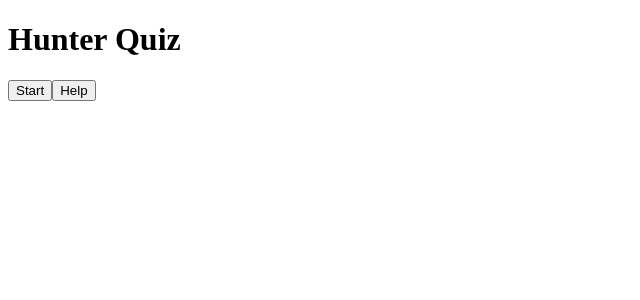
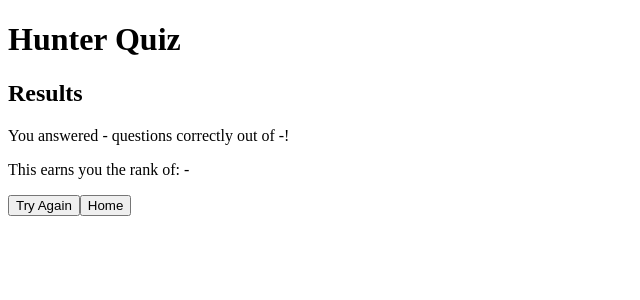
Before and after one commit to heathornJ/hunterquiz, a React (Create React App) app: page / in a window 1280 px wide. Shown: the top 300 px of the page, without its empty margins (0-640 px from the left). Built offline with nearby package versions, Linux system fonts and the light colour scheme.

Commit message:
Add initial layout for ResultScreen component. Add ResultScreen to switchcase in App.

```diff
--- a/src/App.js
+++ b/src/App.js
@@ -1,7 +1,8 @@
+import useNavigation from "./hooks/useNavigation";
 import HomeScreen from "./components/HomeScreen";
 import HelpScreen from "./components/HelpScreen";
 import QuizScreen from "./components/QuizScreen";
-import useNavigation from "./hooks/useNavigation";
+import ResultScreen from "./components/ResultScreen";
 
 function App() {
   /* Deconstructs the screen state and navigateTo function from useNavigation */
@@ -23,6 +24,8 @@ function App() {
         return <HelpScreen onHome={navigationHandlers.home}/>;
       case "start":
         return <QuizScreen onHome={navigationHandlers.home}/>;
+      case "result":
+        return <ResultScreen onStart={navigationHandlers.start} onHome={navigationHandlers.home}/>;
       default:
         return <HomeScreen onStart={navigationHandlers.start} onHelp={navigationHandlers.help}/>;
     }
--- /dev/null
+++ b/src/components/ResultScreen.js
@@ -0,0 +1,24 @@
+import React from 'react';
+
+function ResultScreen (props) {
+
+    const score = "-";
+    const maxScore = "-";
+    const rank = "-";
+
+    return (
+        <div className='resultscreen-container'>
+            <div className='result-text-container'>
+                <h2>Results</h2>
+                <p>You answered {score} questions correctly out of {maxScore}!</p>
+                <p>This earns you the rank of: {rank}</p>
+            </div>
+            <div className='nav-buttons'>
+                <button onClick={props.onStart}>Try Again</button>
+                <button onClick={props.onHome}>Home</button>
+            </div>
+        </div>
+    )
+}
+
+export default ResultScreen;
--- a/src/hooks/useNavigation.js
+++ b/src/hooks/useNavigation.js
@@ -1,6 +1,6 @@
 import { useState } from "react";
 
-function useNavigation(initialScreen = 'home') {
+function useNavigation(initialScreen = 'result') {
     /* Sets what screen component is currently displayed */
     const [screen, setScreen] = useState(initialScreen);
 
```
